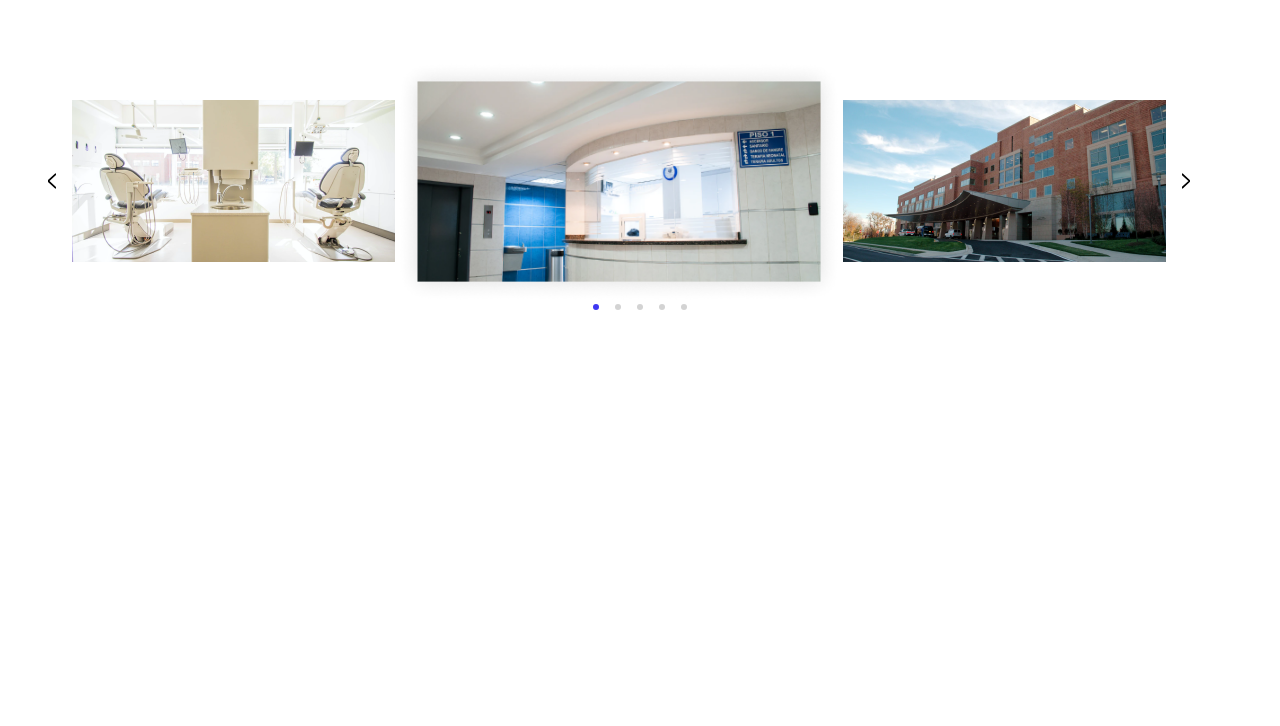
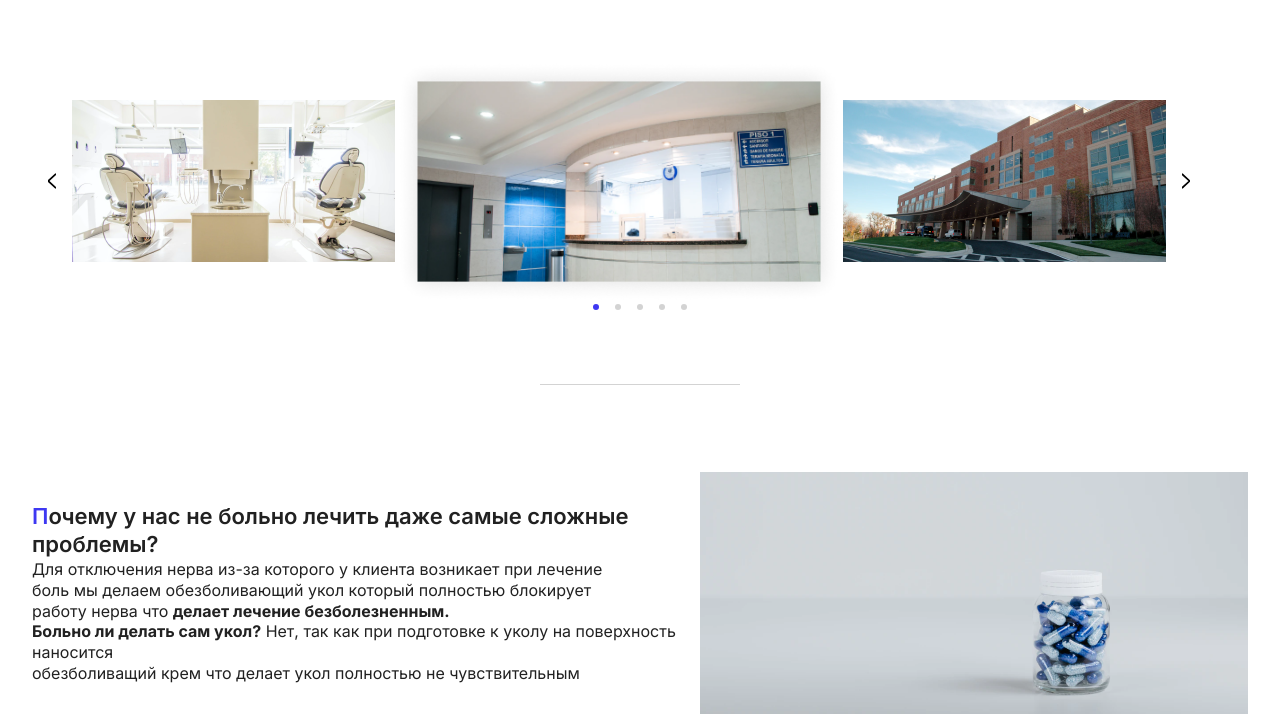
Before and after one commit to PhonTow/Gaudeamus-work, a plain HTML site: page index.html in a window 1280 px wide. Shown: the part 1651-2377 px from the top of the page. Before the commit the page ends 1973 px from the top, so only its background shows below. Drawn offline with Linux system fonts and the light colour scheme.

Commit message:
Добавление следущего блока

```diff
--- a/css/style.css
+++ b/css/style.css
@@ -277,13 +277,6 @@ flex-direction: column;
     color: #4D4D4D;
 }
 
-/* .face-direct {
-display: flex;
-flex-wrap: nowrap;
-flex-direction: column;
-} */
-
-
 .women {
     max-width: 456px;
     height: 360px;
@@ -337,3 +330,50 @@ flex-direction: column;
     margin-left: 8px;
     margin-right: 8px;
 }
+
+.info {
+    width: 100%;
+    height: 32px;
+    display: flex;
+    align-items: center;
+    justify-content: center;
+    text-align: center;
+}
+
+.advant {
+    max-width: 1216px;
+    margin: 0 auto;
+    padding: 0 11px;
+    box-sizing: content-box;
+}
+
+.title::first-letter {
+    color: #3E38F2;
+}
+
+.advant__title {
+    font-size: 22px;
+    font-weight: 600;
+    line-height: 130%;
+    color: #212121;
+
+}
+
+/* .text-1 {
+    font-size: 16px;
+    font-weight: 400;
+    line-height: 130%;
+    color: #212121;
+} */
+
+.text {
+    font-size: 16px;
+    line-height: 130%;
+    font-weight: 400;
+    color: #212121;
+}
+
+.medicine {
+    max-width: 598px;
+    height: 242px;
+}
--- a/index.html
+++ b/index.html
@@ -170,7 +170,35 @@
         </div>
 
     </div>
+    <div class="description__line">
+        <img src="./img/Line12.svg" alt="" class="greyline">
     </div>
+
+    <div class="advant">
+        <div class="container">
+            <div class="box">
+                <div class="advant__text">
+                    <div class="advant__title">
+                        <p class="title">Почему у нас не больно лечить даже самые сложные проблемы?</p>
+                    </div>
+                    <div class="advant__words">
+                        <p class="text">Для отключения нерва из-за которого у клиента возникает при лечение <br>
+                             боль мы делаем обезболивающий укол который полностью блокирует <br>
+                              работу нерва что <b>делает лечение безболезненным.</b></p>
+                        <p class="text"><b>Больно ли делать сам укол?</b>
+                            Нет, так как при подготовке к уколу на поверхность наносится <br>
+                             обезболиващий крем что делает укол полностью не чувствительным</p>
+                    </div>
+                </div>
+
+                    <div class="advant__img">
+                        <img src="./img/medicine.png" alt="" class="medicine">
+                    </div>
+            </div>
+        </div>
+    </div>
+
+
 </body>
 
 </html>
```
Also changed, not shown: img/medicine.png (added).
